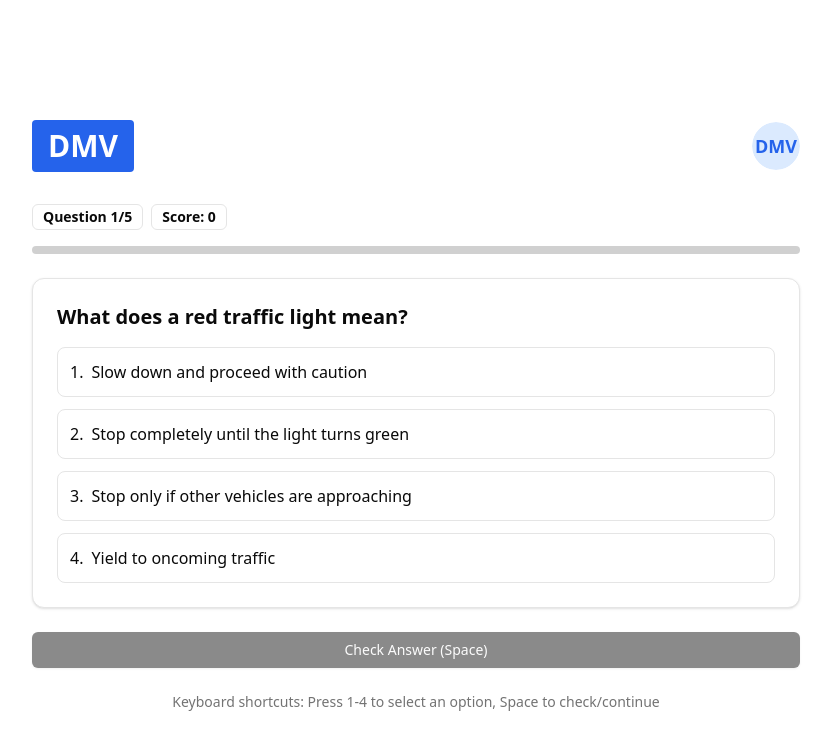
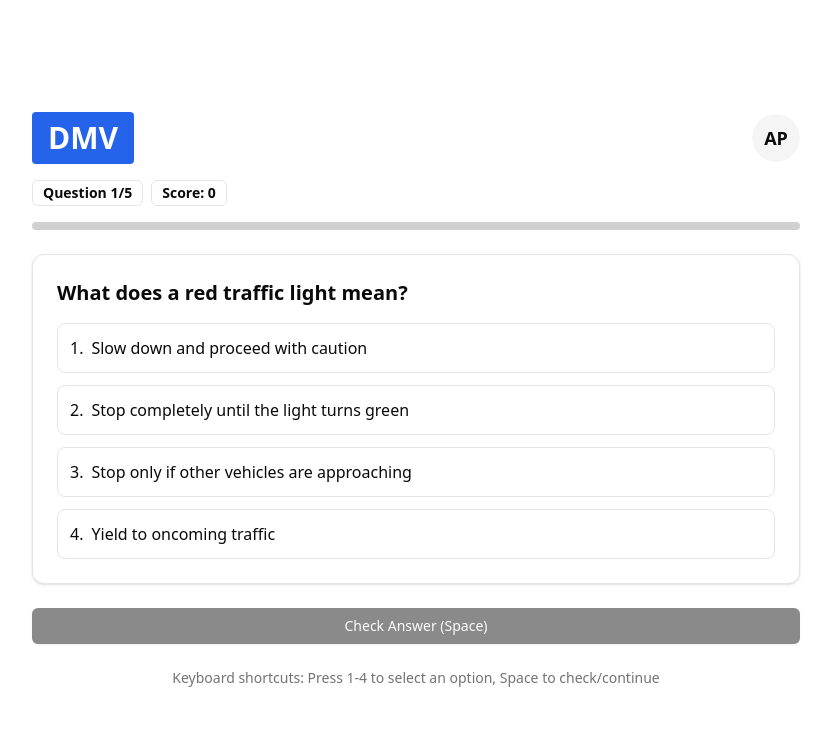
Before and after one commit to alvropena/dmv.gg, a Next.js app: page / in a window 1280 px wide. Shown: the top 750 px of the page, without its empty margins (224-1055 px from the left). Built offline with nearby package versions, Linux system fonts and the light colour scheme.

Commit message:
Update avatar fallback text to "AP" in Home component

```diff
--- a/app/page.tsx
+++ b/app/page.tsx
@@ -158,12 +158,12 @@ export default function Home() {
 
   if (isComplete) {
     return (
-      <div className="w-full px-4 mt-8">
+      <div className="w-full h-fit px-4">
         <div className="max-w-3xl mx-auto">
-          <div className="flex justify-between items-center mb-8">
+          <div className="flex justify-between items-center mb-4">
             <h1 className="text-3xl font-bold bg-blue-600 text-white px-4 py-2 rounded">DMV</h1>
             <Avatar className="h-12 w-12">
-              <AvatarFallback className="bg-blue-100 text-blue-600 text-lg font-semibold">DMV</AvatarFallback>
+              <AvatarFallback className="text-lg font-semibold">AP</AvatarFallback>
             </Avatar>
           </div>
           <Card className="max-w-3xl mx-auto">
@@ -191,12 +191,12 @@ export default function Home() {
   }
 
   return (
-    <div className="w-full px-4 mt-8">
+    <div className="w-full h-fit px-4">
       <div className="max-w-3xl mx-auto">
-        <div className="flex justify-between items-center mb-8">
+        <div className="flex justify-between items-center mb-4">
           <h1 className="text-3xl font-bold bg-blue-600 text-white px-4 py-2 rounded">DMV</h1>
           <Avatar className="h-12 w-12">
-            <AvatarFallback className="bg-blue-100 text-blue-600 text-lg font-semibold">DMV</AvatarFallback>
+            <AvatarFallback className="text-lg font-semibold">AP</AvatarFallback>
           </Avatar>
         </div>
         <div className="flex justify-between items-center mb-4">
```
